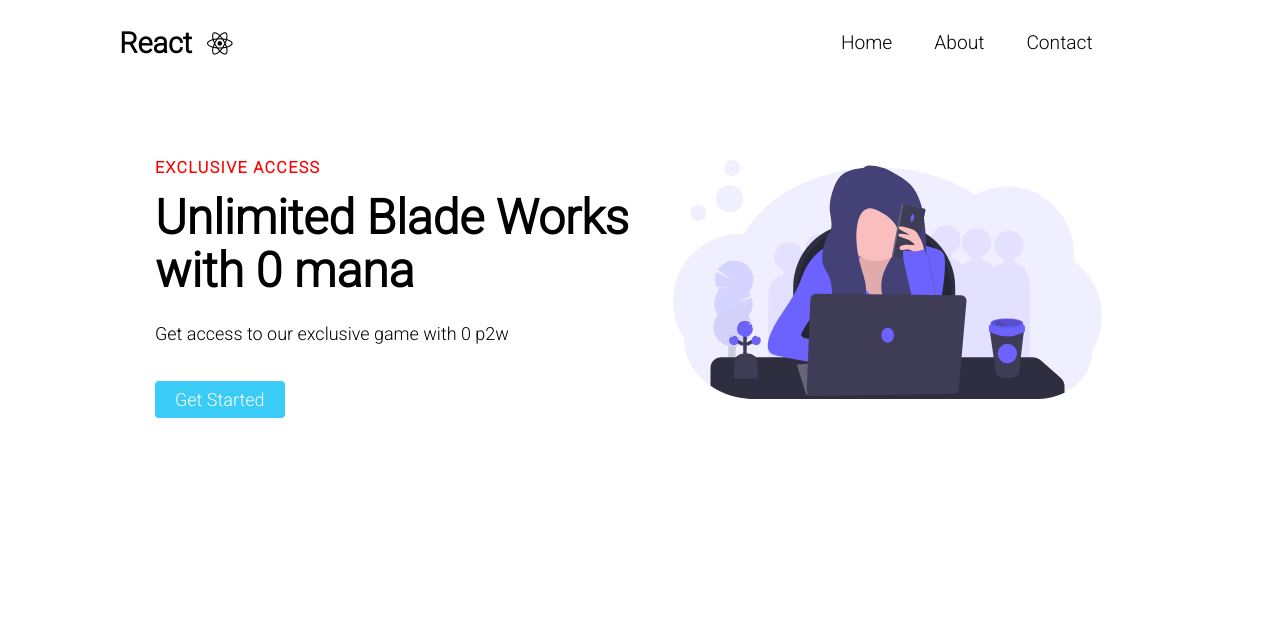
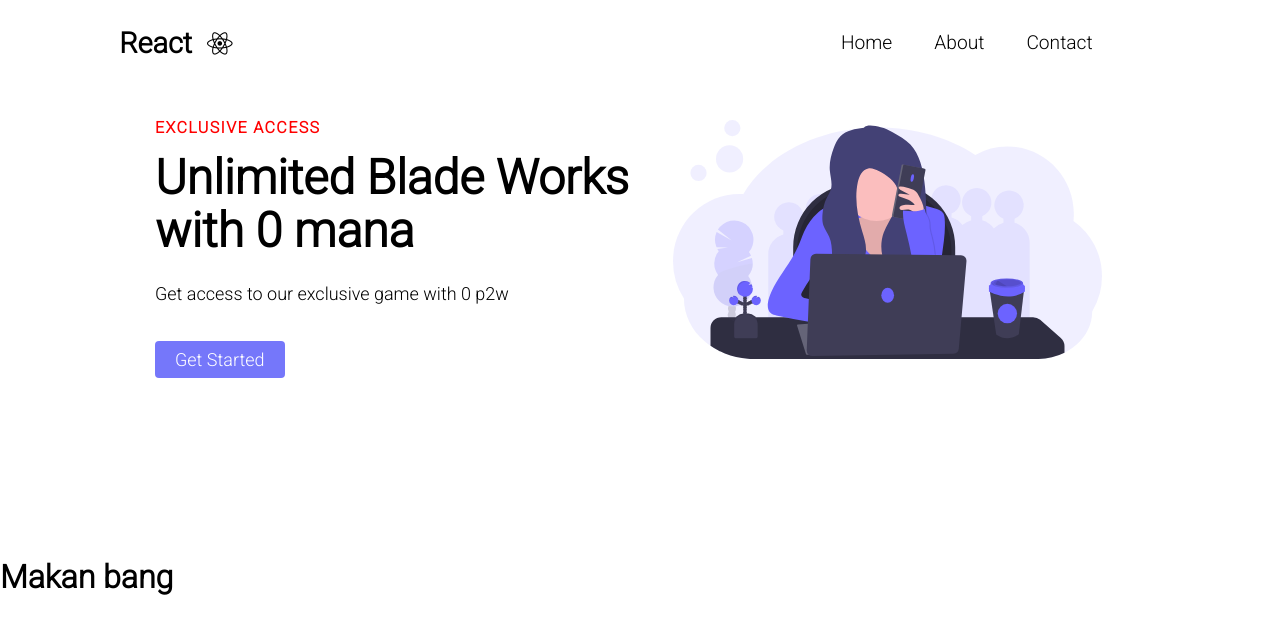
Before and after one commit to Fdika24/Landing, a React (Create React App) app: page / in a window 1280 px wide. Shown: the top 634 px of the page. Built offline with nearby package versions, Linux system fonts and the light colour scheme.

Commit message:
navbar fxed

```diff
--- a/src/App.js
+++ b/src/App.js
@@ -14,7 +14,9 @@ class App extends Component {
   render() {
     return (
     <div>
-      <Navbar />
+      <div>
+        <Navbar />
+      </div>
       <Router>
         <Switch>
           <Route path='/' exact component={Body}>
--- a/src/components/Button.css
+++ b/src/components/Button.css
@@ -1,5 +1,5 @@
 :root {
-    --primary : #3acbf7;
+    --primary :  #7577fa;
 }
 .btn {
     padding: 8px 20px;
--- a/src/components/Navbar/main.js
+++ b/src/components/Navbar/main.js
@@ -29,7 +29,7 @@ class Navbar extends Component {
 
     render() {
         return(
-            <div className='container' onScroll={this.handleScroll}>
+            <div className='mycontainer' onScroll={this.handleScroll}>
 
                 {/* Note here this.scroll.scrolled changes to this.state.scrolled */}
                 <nav className={this.state.scrolled ? "NavbarItems Scroll" : "NavbarItems"}>
--- a/src/components/Navbar/navbar.css
+++ b/src/components/Navbar/navbar.css
@@ -1,5 +1,5 @@
-.container {
-    position: absolute;
+.mycontainer {
+    position: fixed;
     width: 100%;
 }
 
@@ -47,7 +47,7 @@
 }
 .nav-links:hover { /* the hover bar, the animation of the navbar bich*/
     color: whitesmoke;
-    background: mediumpurple;
+    background: #7577fa;
     border-radius: 4px;
     transition: all 0.2s ease-out;
 }
--- a/src/components/body/body.js
+++ b/src/components/body/body.js
@@ -10,6 +10,9 @@ class Body extends Component {
         return(
             <div>
                 <HeroSection {...homeObjOne} />
+                <div>
+                    <h1>Makan bang</h1>
+                </div>
             </div>
         );
     }
--- a/src/components/hero.css
+++ b/src/components/hero.css
@@ -1,6 +1,6 @@
 .home__hero-section {
     color : black;
-    padding: 160px 0;
+    padding: 120px 0;
 }
 
 .container {
@@ -8,7 +8,7 @@
 }
 
 .home__hero-row {
-    position: fixed;
+    position: static;
 }
 .row {
     display: flex;
@@ -37,7 +37,7 @@
 }
 
 .top-line {
-    color : red;
+    color : #ff0000;
     font-size: 16px;
     line-height: 16px;
     font-weight: 700;
@@ -75,7 +75,6 @@
 }
 
 .home__hero-img  {
-    position: sticky;
     max-width: 90%;
     padding-right: 0px;
     margin-bottom: -100px;
@@ -86,6 +85,11 @@
     .home__hero-img {
         margin-left: 0;
     }
+    @media screen and (max-width: 520px) {
+        .home__hero-img{
+            display: none;
+        }
+    }
     .col {
         margin-bottom: 15px;
         padding-right: 15px;
```
Also changed, not shown: src/components/footer.css (added), src/components/footer.js (added), 1 other file (tests, documents, lock files or other folders).
